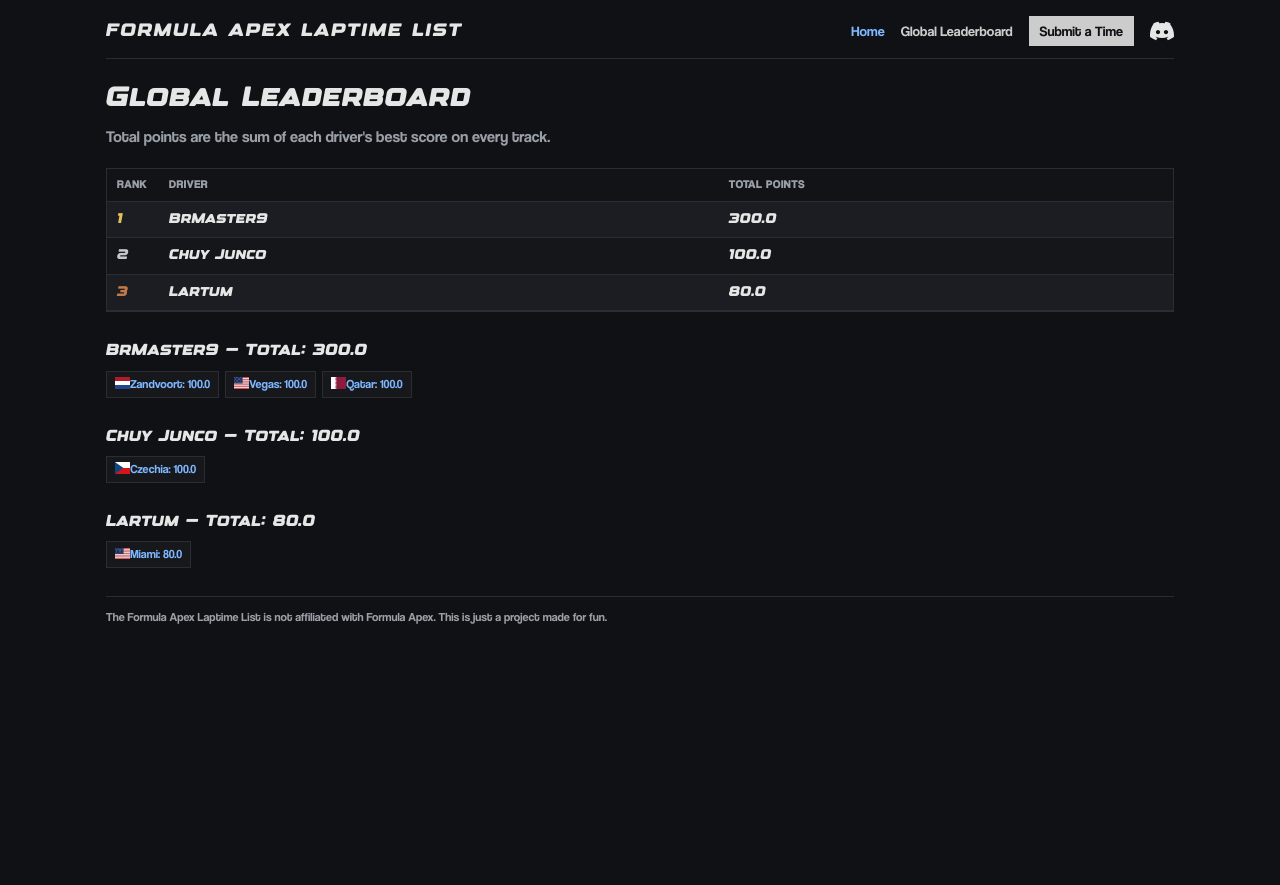
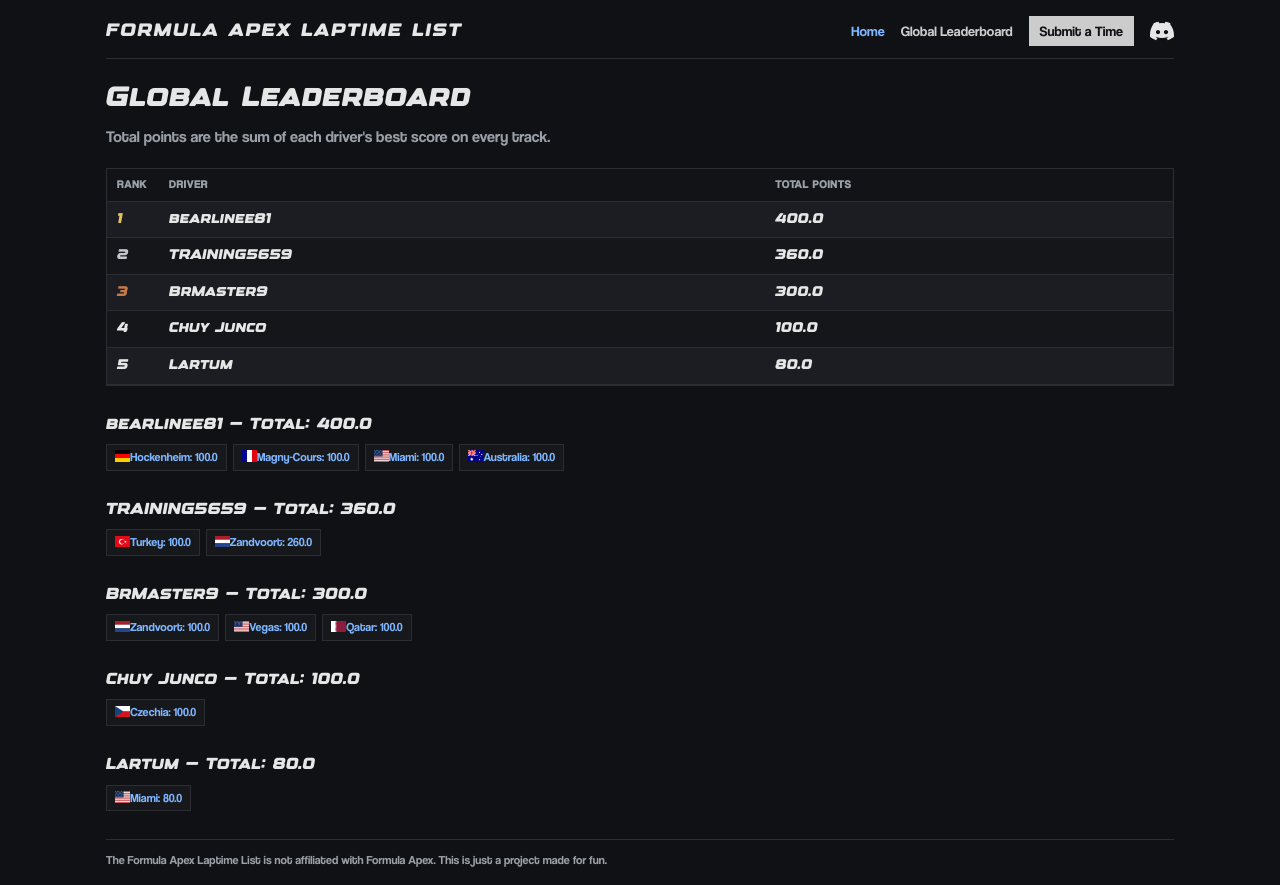
Before and after one commit to Lartum01/apexlist, a React (Vite) app: page /global in a window 1280 px wide. Before the commit the page ends 800 px from the top, so only its background shows below. Built offline with nearby package versions, Linux system fonts and the light colour scheme.

Commit message:
Added more laptimes

```diff
--- a/src/data/laps.ts
+++ b/src/data/laps.ts
@@ -62,5 +62,61 @@ export const laps: Lap[] = [
     car: "f25",
     time: "1:21.626",
     youtube: "https://medal.tv/games/roblox/clips/nGD0FZ5Prk5Q_V-3L?invite=cr-MSxVQXMsNzgxNjk0NTIw",
+  },
+  {
+    driver: "bearlinee81",
+    track: "hockenheim",
+    car: "f26",
+    time: "1:02.117",
+    youtube: "https://medal.tv/games/roblox/clips/nHhupbjZ7cAWCQ7P4?invite=cr-MSxwNEUsNTg1MDA3NDIy",
+  },
+  {
+    driver: "bearlinee81",
+    track: "france",
+    car: "f26",
+    time: "1:07.157",
+    youtube: "https://medal.tv/games/roblox/clips/nEpnb2dXT8uKYlmgM?invite=cr-MSw1YWgsNTg1MDA3NDIy",
+  },
+  {
+    driver: "bearlinee81",
+    track: "miami",
+    car: "f26",
+    time: "1:23.287",
+    youtube: "https://medal.tv/games/roblox/clips/nHikt9HsXzeaGWzSE?invite=cr-MSxrOGosNTg1MDA3NDIy",
+  },
+  {
+    driver: "bearlinee81",
+    track: "australia",
+    car: "f26",
+    time: "1:18.195",
+    youtube: "https://medal.tv/games/roblox/clips/nCj8cRuDJTfqkejl_?invite=cr-MSw1b2YsNTg1MDA3NDIy",
+  },
+  {
+    driver: "TRAINING5659",
+    track: "zandvoort",
+    car: "f21",
+    time: "1:04.249",
+    youtube: "https://media.discordapp.net/attachments/658830680033329152/1542108426900082728/image.png?ex=6acd55a3&is=6acc0423&hm=bc7d2c926fcadd0bc2b065fba780c3978d9f924cda92f0c953d8135b2de1b79a&=&format=webp&quality=lossless&width=1536&height=858",
+  },
+  {
+    driver: "TRAINING5659",
+    track: "zandvoort",
+    car: "f23",
+    time: "1:05.763",
+    youtube: "https://media.discordapp.net/attachments/658830680033329152/1556572160087162960/image.png?backend=b2&ex=6acd380a&is=6acbe68a&hm=2ad1909bc7b490e139e85e6e13af71b6fb03fdca1060f24e4c1713f63838742a&=&format=webp&quality=lossless&width=640&height=360",
+  },
+  {
+    driver: "TRAINING5659",
+    track: "zandvoort",
+    car: "f24",
+    time: "1:05.372",
+    youtube: "https://media.discordapp.net/attachments/658830680033329152/1541461739164667934/image.png?ex=6acd9e5d&is=6acc4cdd&hm=c39788872d24727ff8a2c2632ea69eeacda6f6c7637461ea7a1129f563e35f87&=&format=webp&quality=lossless&width=1536&height=860",
+  },
+  {
+    driver: "TRAINING5659",
+    track: "turkey",
+    car: "f25",
+    time: "1:06.966",
+    youtube: "https://media.discordapp.net/attachments/658830680033329152/1556659575334117396/image.png?backend=b2&ex=6acd8974&is=6acc37f4&hm=eca0c7972878e2c30f1feb419dcc6a087ab087793479db59af118e30f44f7709&=&format=webp&quality=lossless&width=1536&height=638",
   }
 ];
```
